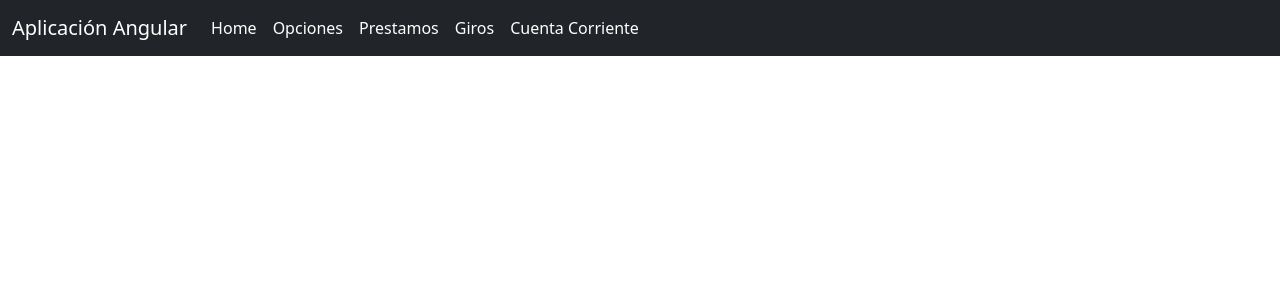
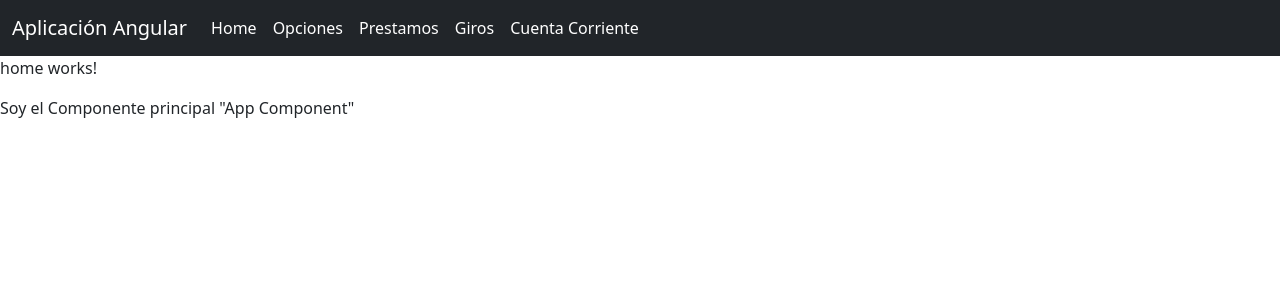
Before and after one commit to MiguelAngelRamos/proyectoexample, an Angular app: page /home in a window 1280 px wide. Before the commit this address led to /. Shown: the top 300 px of the page. Built offline with nearby package versions, Linux system fonts and the light colour scheme.

Commit message:
creamos nuestra primera vista llamada Home

```diff
--- a/src/app/app-routing.module.ts
+++ b/src/app/app-routing.module.ts
@@ -1,10 +1,13 @@
 import { NgModule } from '@angular/core';
 import { RouterModule, Routes } from '@angular/router';
-
-const routes: Routes = [];
+import { HomeComponent } from './pages/home/home.component';
+// localhost:4200/home
+const routes: Routes = [
+  { path: 'home', component: HomeComponent}
+];
 
 @NgModule({
-  imports: [RouterModule.forRoot(routes)],
-  exports: [RouterModule]
+  imports: [ RouterModule.forRoot(routes) ],
+  exports: [ RouterModule ]
 })
 export class AppRoutingModule { }
--- a/src/app/app.component.html
+++ b/src/app/app.component.html
@@ -1,2 +1,8 @@
 <app-navbar></app-navbar>
 <router-outlet></router-outlet>
+<p>Soy el Componente principal  "App Component" </p>
+
+<!-- vista
+Home
+Cuenta Corriente
+Giros -->
--- /dev/null
+++ b/src/app/pages/home/home.component.html
@@ -0,0 +1 @@
+<p>home works!</p>
```
Also changed, not shown: src/app/app.module.ts (+4 -3 lines), src/app/pages/home/home.component.ts (added, +10 -0 lines), src/app/pages/home/home.component.css (added), 1 other file (tests, documents, lock files or other folders).
